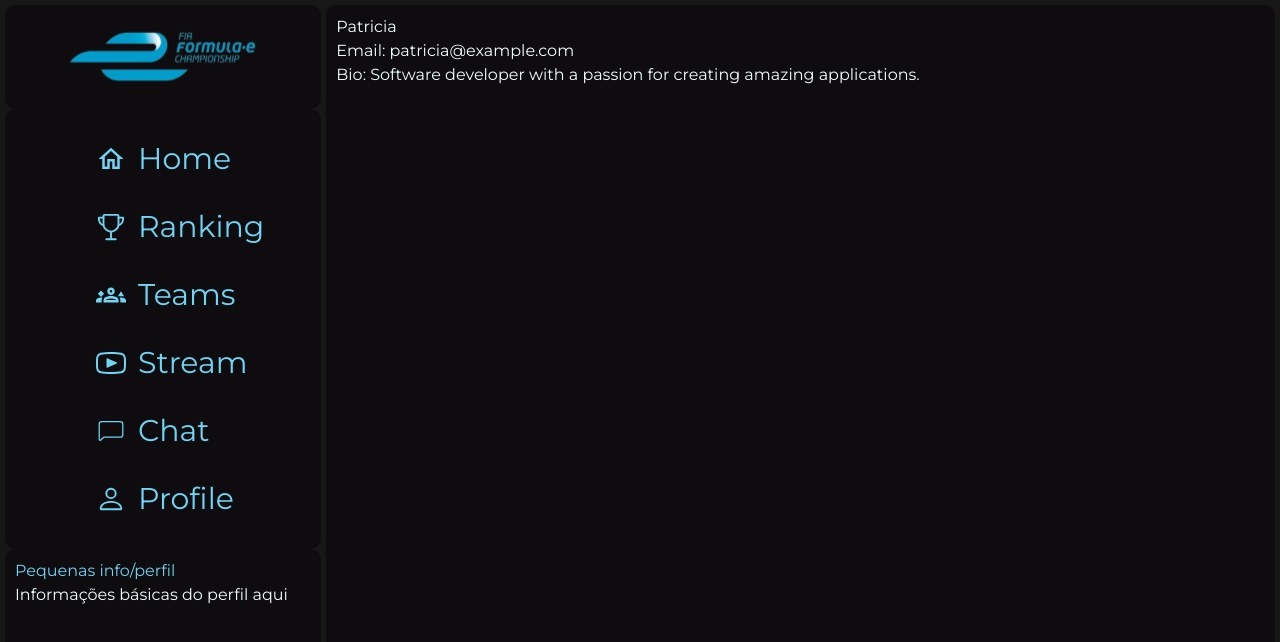
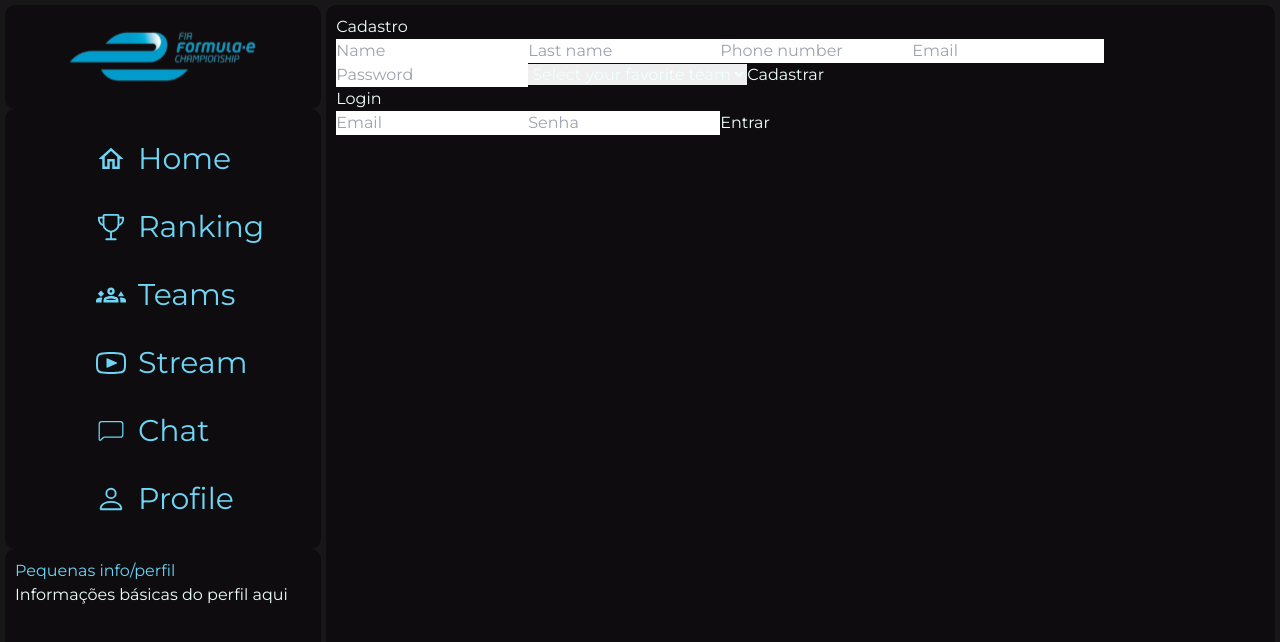
Before and after one commit to peguidotte/E-PitStop__React, a React (Vite) app: page /profile in a window 1280 px wide. Shown: the top 642 px of the page. Built offline with nearby package versions, Linux system fonts and the light colour scheme.

Commit message:
Profile: cadastro e login
Cadastro e login com lógica implementada. Guardando informações no LocalStorage.

```diff
--- a/src/pages/Home.jsx
+++ b/src/pages/Home.jsx
@@ -5,8 +5,8 @@ import '../index.css';
 export default function Home() {
     return (
         <main className='outlet flex flex-col h-full'>
-            <nav className='mb-5 md:p-5'>
-                <ul className='flex justify-between text-xs md:text-xl'>
+            <nav className='mb-5 md:p-5 lg:py-8 lg:px-12'>
+                <ul className='flex justify-between text-xs md:text-xl lg:text-xl'>
                     <li><NavLink to="/">For you</NavLink></li>
                     <li><NavLink to="home-following">Following</NavLink></li>
                     <li><NavLink to="home-teams">Teams</NavLink></li>
--- a/src/pages/Profile.jsx
+++ b/src/pages/Profile.jsx
@@ -1,17 +1,105 @@
-import React from 'react';
+import React, { useState } from 'react';
 
 const Profile = () => {
-    const profile = {
-        name: 'Patricia',
-        email: 'patricia@example.com',
-        bio: 'Software developer with a passion for creating amazing applications.'
+    const [isLoggedIn, setIsLoggedIn] = useState(false);
+    const [formData, setFormData] = useState({
+        firstName: '',
+        lastName: '',
+        phone: '',
+        email: '',
+        password: '',
+        team: '',
+        athlete: ''
+    });
+    const [loginData, setLoginData] = useState({
+        email: '',
+        password: ''
+    });
+
+    const teams = [
+        { name: "Team A", image: "url_to_team_a_image" },
+        { name: "Team B", image: "url_to_team_b_image" },
+        { name: "Team C", image: "url_to_team_c_image" }
+    ];
+
+    const handleInputChange = (e) => {
+        const { name, value } = e.target;
+        setFormData({ ...formData, [name]: value });
     };
+
+    const handleLoginInputChange = (e) => {
+        const { name, value } = e.target;
+        setLoginData({ ...loginData, [name]: value });
+    };
+
+    const handleRegister = (e) => {
+        e.preventDefault();
+        localStorage.setItem('user', JSON.stringify(formData));
+        setIsLoggedIn(true);
+    };
+
+    const handleLogin = (e) => {
+        e.preventDefault();
+        const storedUser = JSON.parse(localStorage.getItem('user'));
+        if (storedUser && storedUser.email === loginData.email && storedUser.password === loginData.password) {
+            setIsLoggedIn(true);
+        } else {
+            alert('Email ou senha incorretos');
+        }
+    };
+
+    const handleLogout = () => {
+        localStorage.removeItem('user'); // Remove the user data from localStorage
+        setIsLoggedIn(false);
+    };
+
+    if (isLoggedIn) {
+        const storedUser = JSON.parse(localStorage.getItem('user'));
+        const selectedTeam = teams.find(team => team.name === storedUser.team);
+        return (
+            <div>
+                <h1>{storedUser.firstName} {storedUser.lastName}</h1>
+                <p>Email: {storedUser.email}</p>
+                <p>Telefone: {storedUser.phone}</p>
+                <p>Time Preferido: {storedUser.team}</p>
+                {selectedTeam && (
+                    <div>
+                        <h2>Imagem do Time</h2>
+                        <img src={selectedTeam.image} alt={selectedTeam.name} />
+                    </div>
+                )}
+                <button onClick={handleLogout}>Sair</button>
+            </div>
+        );
+    }
 
     return (
         <div>
-            <h1>{profile.name}</h1>
-            <p>Email: {profile.email}</p>
-            <p>Bio: {profile.bio}</p>
+            <div>
+                <h1>Cadastro</h1>
+                <form onSubmit={handleRegister}>
+                    <input type="text" name="firstName" placeholder="Name" value={formData.firstName} onChange={handleInputChange} required />
+                    <input type="text" name="lastName" placeholder="Last name" value={formData.lastName} onChange={handleInputChange} required />
+                    <input type="text" name="phone" placeholder="Phone number" value={formData.phone} onChange={handleInputChange} required />
+                    <input type="email" name="email" placeholder="Email" value={formData.email} onChange={handleInputChange} required />
+                    <input type="password" name="password" placeholder="Password" value={formData.password} onChange={handleInputChange} required minLength="6" />
+                    <select name="team" value={formData.team} onChange={handleInputChange} required>
+                        <option value="">Select your favorite team</option>
+                        {teams.map((team, index) => (
+                            <option key={index} value={team.name}>{team.name}</option>
+                        ))}
+                    </select>
+                    <button type="submit">Cadastrar</button>
+                </form>
+            </div>
+            <div>
+                <h1>Login</h1>
+                <form onSubmit={handleLogin}>
+                    <input type="email" name="email" placeholder="Email" value={loginData.email} onChange={handleLoginInputChange} required />
+                    <input type="password" name="password" placeholder="Senha" value={loginData.password} onChange={handleLoginInputChange} required minLength="6" />
+                    <button type="submit">Entrar</button>
+                </form>
+            </div>
         </div>
     );
 };
```
